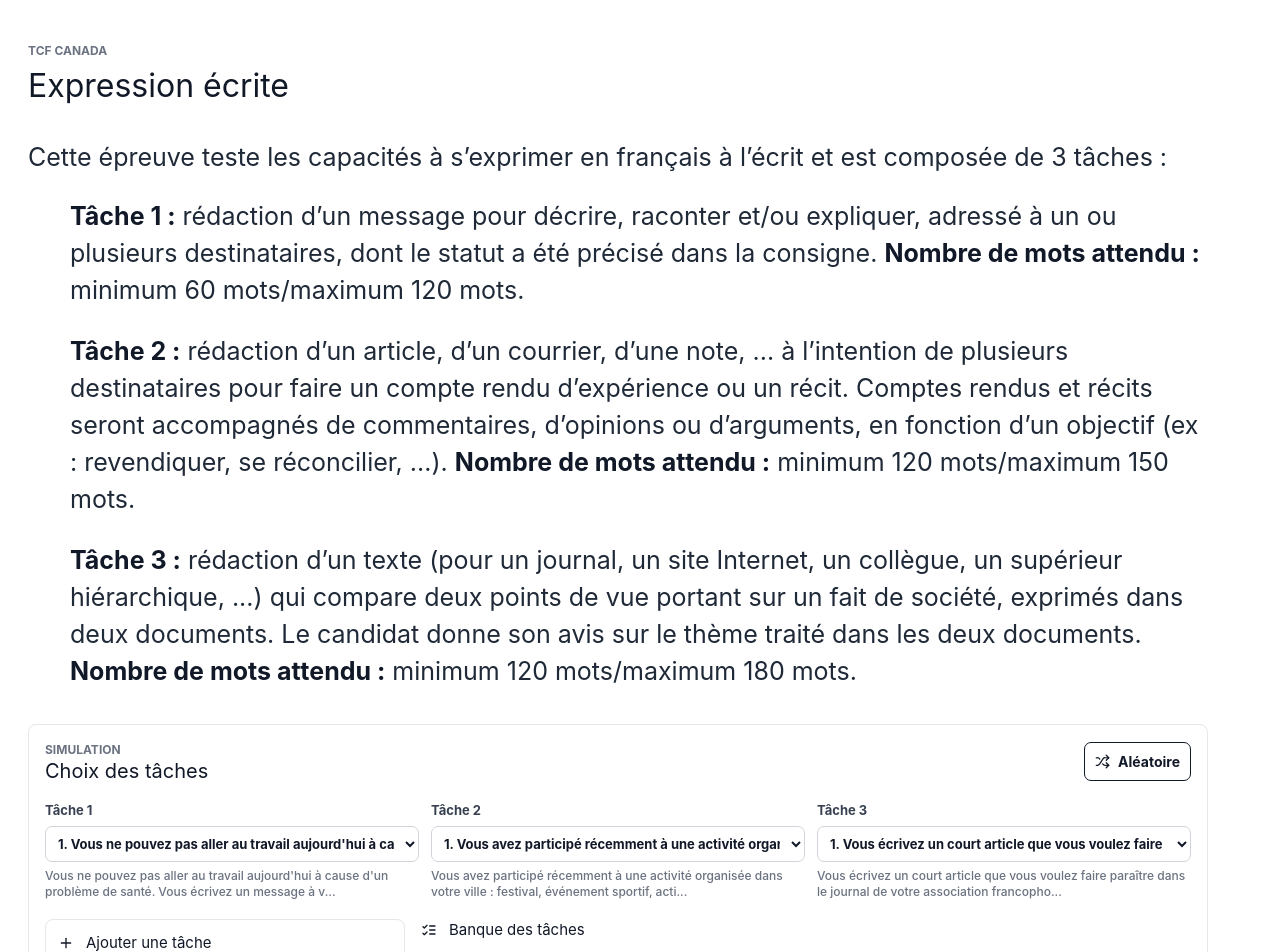
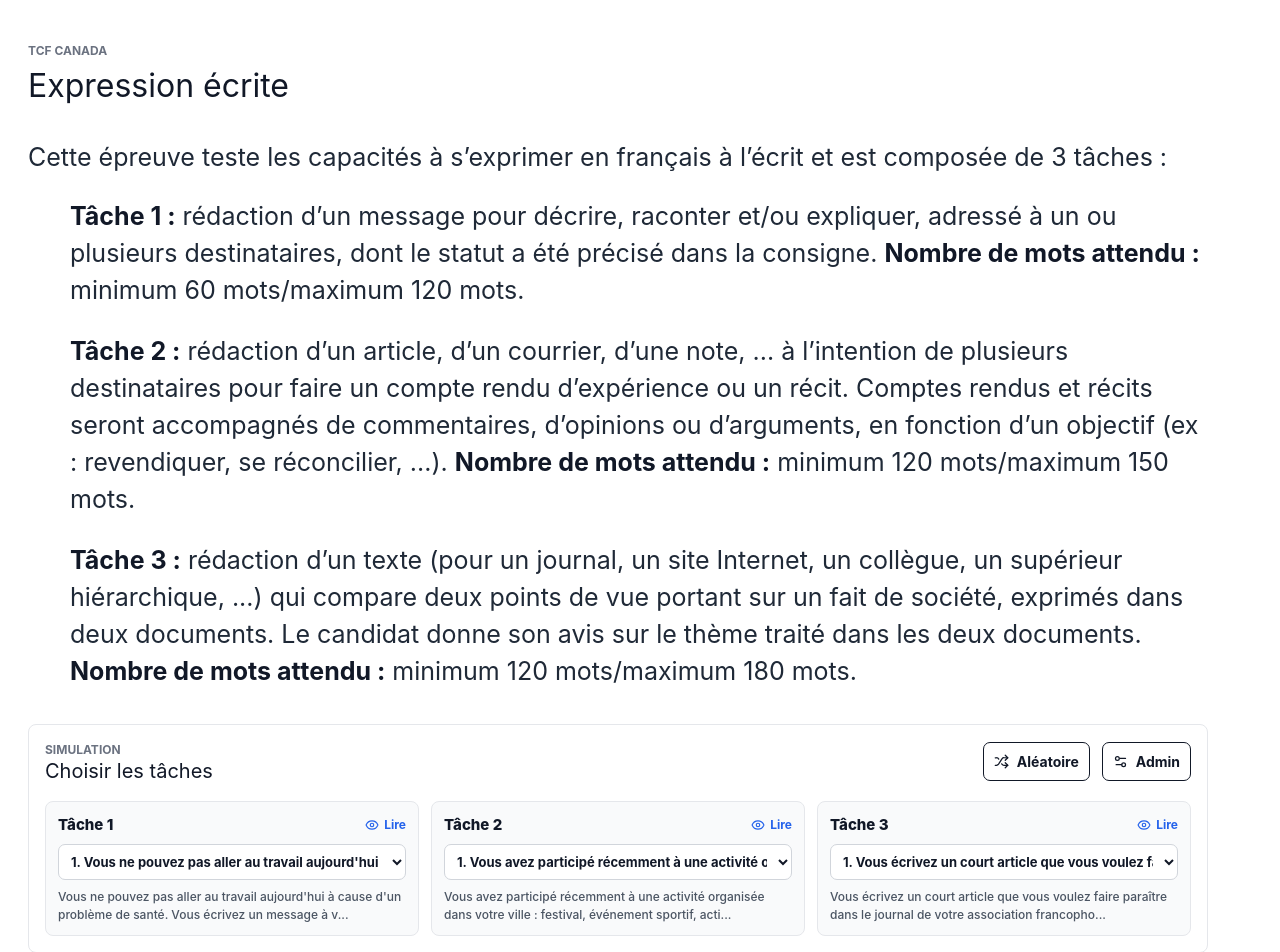
Before and after one commit to uriklar/tcf-expression-ecrite-simulation, a React (Vite) app: page / in a window 1280 px wide. Shown: the top 952 px of the page. Built offline with nearby package versions, Linux system fonts and the light colour scheme.

Commit message:
feat: improve task selection and admin panel

```diff
--- a/src/components/TaskAdminPanel.tsx
+++ b/src/components/TaskAdminPanel.tsx
@@ -1,8 +1,9 @@
-import { ListChecks, Plus, Shuffle } from 'lucide-react';
+import { Eye, ListChecks, Plus, Settings2, Shuffle } from 'lucide-react';
 import type { FormEvent } from 'react';
 import { useMemo, useState } from 'react';
 import { getTaskSlotLabel, taskIds } from '../data/tasks';
 import type { TaskBankItem, TaskDocument, TaskSlotId } from '../types';
+import { TaskPreviewModal } from './TaskPreviewModal';
 
 type TaskSelection = Record<TaskSlotId, string>;
 
@@ -36,6 +37,8 @@ export function TaskAdminPanel({
   const [documentOne, setDocumentOne] = useState('');
   const [documentTwo, setDocumentTwo] = useState('');
   const [error, setError] = useState('');
+  const [isAdminOpen, setIsAdminOpen] = useState(false);
+  const [previewTask, setPreviewTask] = useState<TaskBankItem | undefined>();
 
   const taskItemsBySlot = useMemo(
     () =>
@@ -80,12 +83,24 @@ export function TaskAdminPanel({
       <div className="task-admin-header">
         <div>
           <p className="eyebrow">Simulation</p>
-          <h2 id="task-admin-title">Choix des tâches</h2>
+          <h2 id="task-admin-title">Choisir les tâches</h2>
         </div>
+        <div className="task-admin-actions">
           <button className="secondary-action" type="button" onClick={onRandomizeSelection}>
             <Shuffle size={15} />
             Aléatoire
           </button>
+          <button
+            className="secondary-action"
+            type="button"
+            onClick={() => setIsAdminOpen((isOpen) => !isOpen)}
+            aria-expanded={isAdminOpen}
+            aria-controls="task-admin-tools"
+          >
+            <Settings2 size={15} />
+            {isAdminOpen ? 'Masquer admin' : 'Admin'}
+          </button>
+        </div>
       </div>
 
       <div className="task-picker-grid">
@@ -94,9 +109,18 @@ export function TaskAdminPanel({
           const selectedTask = taskItems.find((item) => item.id === selectedTaskItemIds[currentTaskId]) ?? taskItems[0];
 
           return (
-            <label className="task-picker" key={currentTaskId}>
+            <div className="task-picker" key={currentTaskId}>
+              <div className="task-picker-heading">
                 <span>{getTaskSlotLabel(currentTaskId)}</span>
+                {selectedTask ? (
+                  <button className="task-preview-button" type="button" onClick={() => setPreviewTask(selectedTask)}>
+                    <Eye size={14} />
+                    Lire
+                  </button>
+                ) : null}
+              </div>
               <select
+                aria-label={`Choisir ${getTaskSlotLabel(currentTaskId)}`}
                 value={selectedTask?.id ?? ''}
                 onChange={(event) => onSelectTaskItem(currentTaskId, event.target.value)}
               >
@@ -106,13 +130,14 @@ export function TaskAdminPanel({
                   </option>
                 ))}
               </select>
-              {selectedTask ? <small>{summarizePrompt(selectedTask.prompt)}</small> : null}
-            </label>
+              {selectedTask ? <p className="task-picker-summary">{summarizePrompt(selectedTask.prompt)}</p> : null}
+            </div>
           );
         })}
       </div>
 
-      <div className="task-admin-grid">
+      {isAdminOpen ? (
+        <div className="task-admin-grid" id="task-admin-tools">
           <form className="task-add-form" onSubmit={handleSubmit}>
             <div className="task-admin-section-title">
               <Plus size={16} />
@@ -168,6 +193,10 @@ export function TaskAdminPanel({
                       <div>
                         <strong>{index + 1}</strong>
                         {item.id.startsWith('custom-') ? <span>Ajoutée</span> : null}
+                        <button className="task-preview-button" type="button" onClick={() => setPreviewTask(item)}>
+                          <Eye size={14} />
+                          Lire
+                        </button>
                       </div>
                       <p>{summarizePrompt(item.prompt)}</p>
                     </article>
@@ -177,6 +206,9 @@ export function TaskAdminPanel({
             ))}
           </div>
         </div>
+      ) : null}
+
+      {previewTask ? <TaskPreviewModal task={previewTask} onClose={() => setPreviewTask(undefined)} /> : null}
     </section>
   );
 }
--- /dev/null
+++ b/src/components/TaskPreviewModal.tsx
@@ -0,0 +1,47 @@
+import { X } from 'lucide-react';
+import type { TaskBankItem } from '../types';
+import { getTaskSlotLabel } from '../data/tasks';
+
+type TaskPreviewModalProps = {
+  task: TaskBankItem;
+  onClose: () => void;
+};
+
+export function TaskPreviewModal({ task, onClose }: TaskPreviewModalProps) {
+  return (
+    <div className="modal-backdrop" role="presentation" onMouseDown={onClose}>
+      <section
+        className="task-preview-modal"
+        role="dialog"
+        aria-modal="true"
+        aria-labelledby="task-preview-title"
+        onMouseDown={(event) => event.stopPropagation()}
+      >
+        <div className="task-preview-header">
+          <div>
+            <p className="eyebrow">{getTaskSlotLabel(task.taskId)}</p>
+            <h2 id="task-preview-title">Consigne complète</h2>
+          </div>
+          <button className="icon-button" type="button" onClick={onClose} aria-label="Fermer l’aperçu">
+            <X size={17} />
+          </button>
+        </div>
+
+        <div className="task-preview-body">
+          <p className="task-preview-prompt">{task.prompt}</p>
+
+          {task.documents?.length ? (
+            <div className="document-grid">
+              {task.documents.map((document) => (
+                <article className="source-document" key={document.label}>
+                  <h3>{document.label}</h3>
+                  <p>{document.text}</p>
+                </article>
+              ))}
+            </div>
+          ) : null}
+        </div>
+      </section>
+    </div>
+  );
+}
--- a/src/index.css
+++ b/src/index.css
@@ -380,11 +380,18 @@ button:disabled {
 }
 
 .task-admin-header,
-.task-admin-section-title {
+.task-admin-section-title,
+.task-admin-actions,
+.task-picker-heading {
   display: flex;
   align-items: center;
   justify-content: space-between;
   gap: 12px;
+}
+
+.task-admin-actions {
+  flex-wrap: wrap;
+  justify-content: flex-end;
 }
 
 .task-admin-header h2,
@@ -416,10 +423,42 @@ button:disabled {
 .task-picker,
 .task-add-form label {
   display: grid;
-  gap: 6px;
+  gap: 8px;
   color: #374151;
   font-size: 13px;
   font-weight: 650;
+}
+
+.task-picker {
+  border: 1px solid #e5e7eb;
+  border-radius: 8px;
+  padding: 12px;
+  background: #f9fafb;
+}
+
+.task-picker-heading span {
+  color: #111827;
+  font-size: 15px;
+  font-weight: 760;
+}
+
+.task-preview-button {
+  display: inline-flex;
+  width: fit-content;
+  align-items: center;
+  gap: 5px;
+  border: 0;
+  background: transparent;
+  padding: 0;
+  color: #2563eb;
+  font-size: 12px;
+  font-weight: 750;
+}
+
+.task-preview-button:hover,
+.task-preview-button:focus-visible {
+  color: #1d4ed8;
+  text-decoration: underline;
 }
 
 .task-picker select,
@@ -455,11 +494,12 @@ button:disabled {
   box-shadow: 0 0 0 1px #111827;
 }
 
-.task-picker small {
-  color: #6b7280;
+.task-picker-summary {
+  margin: 0;
+  color: #4b5563;
   font-size: 12px;
   font-weight: 500;
-  line-height: 1.35;
+  line-height: 1.45;
 }
 
 .task-admin-grid {
@@ -639,8 +679,10 @@ button:disabled {
   padding: 14px;
 }
 
-.source-document h2 {
+.source-document h2,
+.source-document h3 {
   margin: 0 0 7px;
+  color: #6b7280;
   font-size: 13px;
   font-weight: 720;
   text-transform: uppercase;
@@ -649,6 +691,57 @@ button:disabled {
 .source-document p {
   font-size: 14px;
   line-height: 1.55;
+  white-space: pre-line;
+}
+
+.modal-backdrop {
+  position: fixed;
+  inset: 0;
+  z-index: 40;
+  display: grid;
+  place-items: center;
+  background: rgb(17 24 39 / 0.48);
+  padding: 24px;
+}
+
+.task-preview-modal {
+  display: grid;
+  width: min(900px, 100%);
+  max-height: min(82vh, 760px);
+  grid-template-rows: auto minmax(0, 1fr);
+  overflow: hidden;
+  border-radius: 12px;
+  background: #ffffff;
+  box-shadow: 0 24px 80px rgb(15 23 42 / 0.28);
+}
+
+.task-preview-header {
+  display: flex;
+  align-items: flex-start;
+  justify-content: space-between;
+  gap: 18px;
+  border-bottom: 1px solid #e5e7eb;
+  padding: 18px 20px;
+}
+
+.task-preview-header h2 {
+  margin: 2px 0 0;
+  color: #111827;
+  font-size: 22px;
+}
+
+.task-preview-body {
+  display: grid;
+  gap: 18px;
+  overflow: auto;
+  padding: 20px;
+}
+
+.task-preview-prompt {
+  margin: 0;
+  color: #111827;
+  font-size: 16px;
+  line-height: 1.65;
   white-space: pre-line;
 }
 
```
Lines whose indentation alone changed are shown as unchanged.
